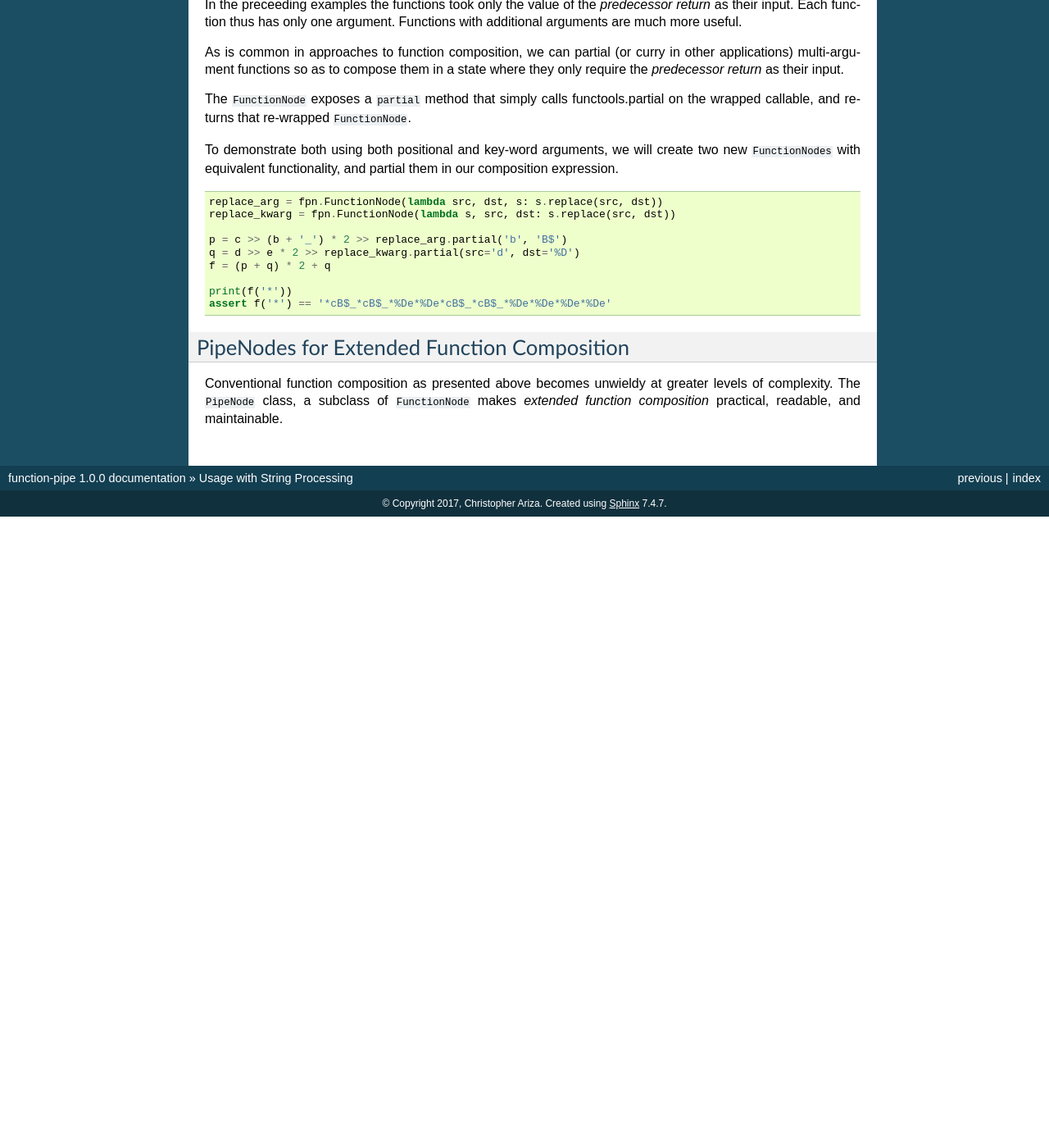
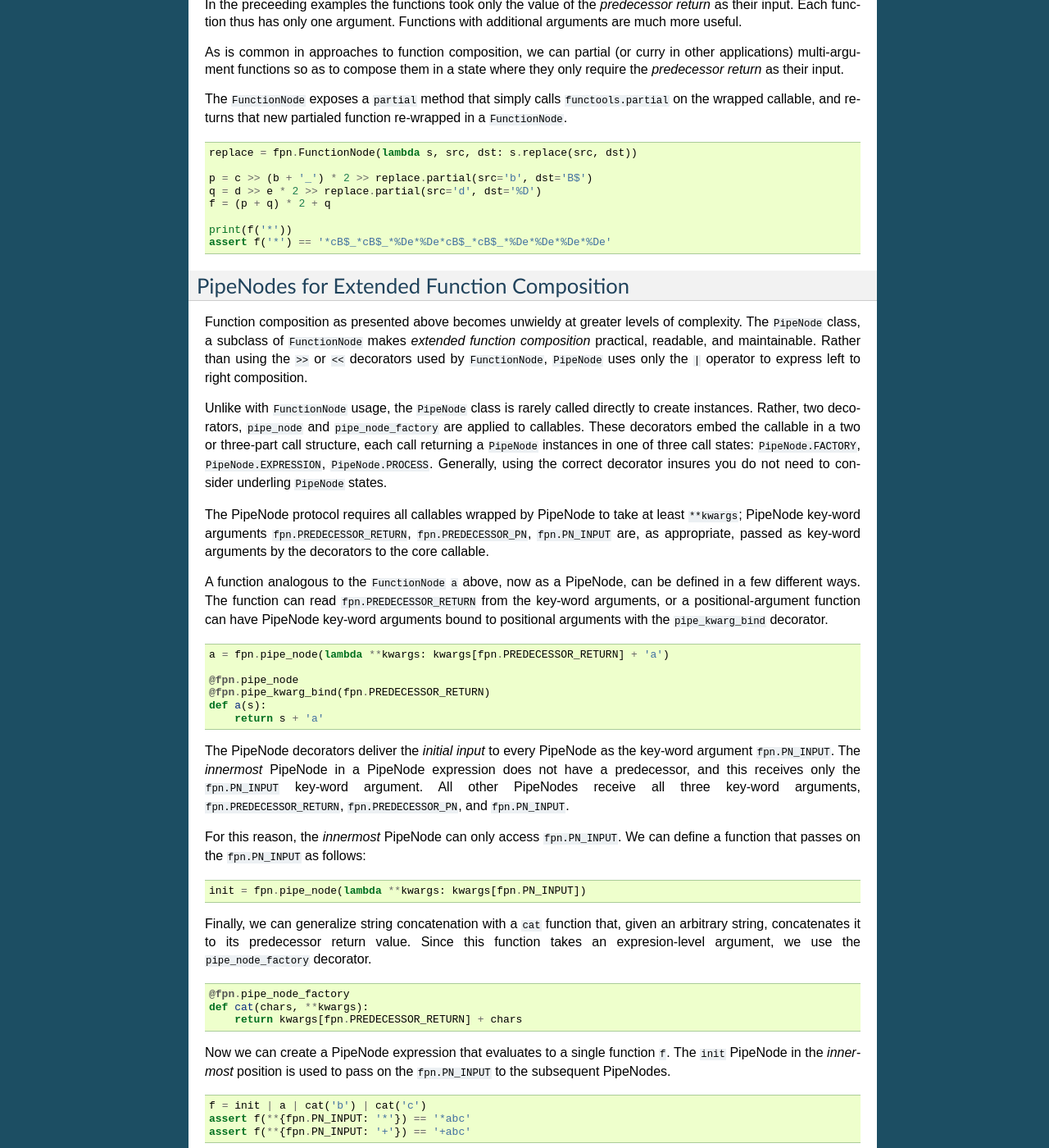
Before and after one commit to InvestmentSystems/function-pipe, a Sphinx documentation site: the page built from doc/source/usage_strings.rst, in a window 1280 px wide and 1400 px high, scrolled down 1582 px. Shown: the whole window at 82% size. Built offline with Sphinx 7.4.7, drawn with Linux system fonts in a browser that asks for light colours; before the commit the page ends 2212 px from its top, so only the background shows below that; some of the changed text lies outside the part shown.

Commit message:
updated documentation

```diff
--- a/doc/source/usage_strings.py
+++ b/doc/source/usage_strings.py
@@ -71,11 +71,10 @@ def fn():
 
     # we can intergrate functions that take arguments through partialling, using either args or kwargs
 
-    replace_arg = fpn.FunctionNode(lambda src, dst, s: s.replace(src, dst))
-    replace_kwarg = fpn.FunctionNode(lambda s, src, dst: s.replace(src, dst))
+    replace = fpn.FunctionNode(lambda s, src, dst: s.replace(src, dst))
 
-    p = c >> (b + '_') * 2 >> replace_arg.partial('b', 'B$')
-    q = d >> e * 2 >> replace_kwarg.partial(src='d', dst='%D')
+    p = c >> (b + '_') * 2 >> replace.partial(src='b', dst='B$')
+    q = d >> e * 2 >> replace.partial(src='d', dst='%D')
     f = (p + q) * 2 + q
 
     print(f('*'))
@@ -86,10 +85,13 @@ def fn():
 def pn():
     # if we are willing to adjust our functions about, we can do even more with PipeNodes. PipeNodes have a protocal; they have to be called in a certain way, and have certain expectations regarding arguments. PipeNodes are created through decorators. Decorated functions receive PipeNode qwargs
 
-    a = fpn.pipe_node(lambda **kwargs: kwarg[fpn.PREDECESSOR_RETURN] + 'a')
+    a = fpn.pipe_node(lambda **kwargs: kwargs[fpn.PREDECESSOR_RETURN] + 'a')
 
     # another way of doing the same thing
-    a = fpn.pipe_node(fpn.pipe_kwarg_bind(fpn.PREDECESSOR_RETURN)(lambda x: x + 'a'))
+    @fpn.pipe_node
+    @fpn.pipe_kwarg_bind(fpn.PREDECESSOR_RETURN)
+    def a(s):
+        return s + 'a'
 
     # capturing the initial input is not automatic
     init = fpn.pipe_node(lambda **kwargs: kwargs[fpn.PN_INPUT])
@@ -107,7 +109,11 @@ def pn():
     # can also be done as the following
 
     print(f(**{fpn.PN_INPUT: '*'}))
+    assert f(**{fpn.PN_INPUT: '+'}) == '+abc'
+
     print(f['*'])
+    assert f['*'] == '*abc'
+
 
     # with pipenodes, all nodes have access to the PN_INPUT through the common kwargs
 
@@ -149,13 +155,12 @@ def pn():
     # we nee dot change our init function to read the chars attr
     init = fpn.pipe_node(lambda **kwargs: kwargs[fpn.PN_INPUT].chars)
 
-    pni = Input('x')
-
     p = init | cat('www') | fpn.store('p')
     q = init | cat('@@') | cat('__') * 2 | fpn.store('q')
     r = init | a | cat(fpn.recall('p')) | cat('c') * 3 | interleave(fpn.recall('q'))
     f = fpn.call(p, q, r)
 
+    pni = Input('x')
     print(f[pni])
 
     pni = Input('x') # must create a new one
@@ -165,5 +170,5 @@ def pn():
 
 
 if __name__ == '__main__':
-    fn()
+    #fn()
     pn()
--- a/doc/source/usage_strings.rst
+++ b/doc/source/usage_strings.rst
@@ -96,17 +96,15 @@ In the preceeding examples the functions took only the value of the *predecessor
 
 As is common in approaches to function composition, we can partial (or curry in other applications) multi-argument functions so as to compose them in a state where they only require the *predecessor return* as their input.
 
-The ``FunctionNode`` exposes a ``partial`` method that simply calls functools.partial on the wrapped callable, and returns that re-wrapped ``FunctionNode``.
+The ``FunctionNode`` exposes a ``partial`` method that simply calls ``functools.partial`` on the wrapped callable, and returns that new partialed function re-wrapped in a ``FunctionNode``.
 
-To demonstrate both using both positional and key-word arguments, we will create two new ``FunctionNodes`` with equivalent functionality, and partial them in our composition expression.
 
 .. code-block:: python
 
-    replace_arg = fpn.FunctionNode(lambda src, dst, s: s.replace(src, dst))
-    replace_kwarg = fpn.FunctionNode(lambda s, src, dst: s.replace(src, dst))
+    replace = fpn.FunctionNode(lambda s, src, dst: s.replace(src, dst))
 
-    p = c >> (b + '_') * 2 >> replace_arg.partial('b', 'B$')
-    q = d >> e * 2 >> replace_kwarg.partial(src='d', dst='%D')
+    p = c >> (b + '_') * 2 >> replace.partial(src='b', dst='B$')
+    q = d >> e * 2 >> replace.partial(src='d', dst='%D')
     f = (p + q) * 2 + q
 
     print(f('*'))
@@ -117,4 +115,109 @@ To demonstrate both using both positional and key-word arguments, we will create
 PipeNodes for Extended Function Composition
 ---------------------------------------------
 
-Conventional function composition as presented above becomes unwieldy at greater levels of complexity. The ``PipeNode`` class, a subclass of ``FunctionNode`` makes *extended function composition* practical, readable, and maintainable.
+Function composition as presented above becomes unwieldy at greater levels of complexity. The ``PipeNode`` class, a subclass of ``FunctionNode`` makes *extended function composition* practical, readable, and maintainable. Rather than using the ``>>`` or ``<<`` decorators used by ``FunctionNode``, ``PipeNode`` uses only the ``|`` operator to express left to right composition.
+
+Unlike with ``FunctionNode`` usage, the ``PipeNode`` class is rarely called directly to create instances. Rather, two decorators, ``pipe_node`` and ``pipe_node_factory`` are applied to callables. These decorators embed the callable in a two or three-part call structure, each call returning a ``PipeNode`` instances in one of three call states: ``PipeNode.FACTORY``, ``PipeNode.EXPRESSION``, ``PipeNode.PROCESS``. Generally, using the correct decorator insures you do not need to consider underling ``PipeNode`` states.
+
+The PipeNode protocol requires all callables wrapped by PipeNode to take at least ``**kwargs``; PipeNode key-word arguments ``fpn.PREDECESSOR_RETURN``, ``fpn.PREDECESSOR_PN``, ``fpn.PN_INPUT`` are, as appropriate, passed as key-word arguments by the decorators to the core callable.
+
+A function analogous to the ``FunctionNode`` ``a`` above, now as a PipeNode, can be defined in a few different ways. The function can read ``fpn.PREDECESSOR_RETURN`` from the key-word arguments, or a positional-argument function can have PipeNode key-word arguments bound to positional arguments with the ``pipe_kwarg_bind`` decorator.
+
+.. code-block:: python
+
+    a = fpn.pipe_node(lambda **kwargs: kwargs[fpn.PREDECESSOR_RETURN] + 'a')
+
+    @fpn.pipe_node
+    @fpn.pipe_kwarg_bind(fpn.PREDECESSOR_RETURN)
+    def a(s):
+        return s + 'a'
+
+The PipeNode decorators deliver the *initial input* to every PipeNode as the key-word argument ``fpn.PN_INPUT``. The *innermost* PipeNode in a PipeNode expression does not have a predecessor, and this receives only the ``fpn.PN_INPUT`` key-word argument. All other PipeNodes receive all three key-word arguments, ``fpn.PREDECESSOR_RETURN``, ``fpn.PREDECESSOR_PN``, and ``fpn.PN_INPUT``.
+
+For this reason, the *innermost* PipeNode can only access ``fpn.PN_INPUT``. We can define a function that passes on the ``fpn.PN_INPUT`` as follows:
+
+.. code-block:: python
+
+    init = fpn.pipe_node(lambda **kwargs: kwargs[fpn.PN_INPUT])
+
+Finally, we can generalize string concatenation with a ``cat`` function that, given an arbitrary string, concatenates it to its predecessor return value. Since this function takes an expresion-level argument, we use the ``pipe_node_factory`` decorator.
+
+.. code-block:: python
+
+    @fpn.pipe_node_factory
+    def cat(chars, **kwargs):
+        return kwargs[fpn.PREDECESSOR_RETURN] + chars
+
+
+Now we can create a PipeNode expression that evaluates to a single function ``f``. The ``init`` PipeNode in the *innermost* position is used to pass on the ``fpn.PN_INPUT`` to the subsequent PipeNodes.
+
+.. code-block:: python
+
+    f = init | a | cat('b') | cat('c')
+    assert f(**{fpn.PN_INPUT: '*'}) == '*abc'
+    assert f(**{fpn.PN_INPUT: '+'}) == '+abc'
+
+We can avoid calling with a key-word argument by using the ``__getitem__`` syntax to call the passed argument as the fpn.PN_INPUT.
+
+.. code-block:: python
+
+    assert f['*'] == '*abc'
+
+
+Each node in a ``PipeNode`` expression has access to the ``fpn.PN_INPUT``. This can be used for many applications. A trivial application below replaces *initial input* characters found in the predecessor return with expression-level characters.
+
+.. code-block:: python
+
+    @fpn.pipe_node_factory
+    def replace_init(chars, **kwargs):
+        return kwargs[fpn.PREDECESSOR_RETURN].replace(kwargs[fpn.PN_INPUT], chars)
+
+    f = init | a | cat('b') | cat('c') * 2 | replace_init('+')
+    assert f['*'] == '+abc+abc'
+
+
+A callable decorated with ``pipe_node_factory`` can take expression-level arguments. With a `PipeNode` expression, these argument can be PipeNode expressions. The following function interleaves expression-level passed arguments with those of the predecessor return value.
+
+.. code-block:: python
+
+    @fpn.pipe_node_factory
+    def interleave(chars, **kwargs):
+        pred = kwargs[fpn.PREDECESSOR_RETURN]
+        post = []
+        for i, c in enumerate(pred):
+            post.append(c)
+            post.append(chars[i % len(chars)])
+        return ''.join(post)
+
+    h = init | cat('@@') | cat('__') * 2
+
+    f = init | a | cat('b') | cat('c') * 3 | replace_init('+') | interleave(h)
+
+    assert f['*'] == '+*a@b@c_+_a*b@c@+_a_b*c@'
+
+
+We can break ``PipeNode`` expressions into pieces by storing and recalling results. This requires that the *initial input* is a ``PipeNodeInput`` or a subclass. The following ``Input`` class exposes the passed ``chars`` as an instance attribute. Alternative designs for ``PipeNodeInput`` subclasses can provide a range of input data preparation.
+
+The ``store`` and ``recall`` ``PipeNode`` can be used to store a predecessor value or provide a stored value as an output later in the composition. The ``recall`` ``PipeNode``, for example, can be used as an argument to ``pipe_node_factory`` functions. The ``call`` ``PipeNode`` will call any number of passed ``PipeNode`` expressions.
+
+.. code-block:: python
+
+    class Input(fpn.PipeNodeInput):
+        def __init__(self, chars):
+            super().__init__()
+            self.chars = chars
+
+    @fpn.pipe_node
+    def init(**kwargs):
+        return kwargs[fpn.PN_INPUT].chars
+
+    p = init | cat('www') | fpn.store('p')
+    q = init | cat('@@') | cat('__') * 2 | fpn.store('q')
+    r = init | a | cat(fpn.recall('p')) | cat('c') * 3 | interleave(fpn.recall('q'))
+
+    f = fpn.call(p, q, r)
+
+    assert f[pni] == 'xxa@x@w_w_wxc@x@a_x_wxw@w@c_x_axx@w@w_w_cx'
+
+
+While these string processors do not do anything useful, they demonstrate common approaches in working with FunctionNode and PipeNode instances.
```
Also changed, not shown: function_pipe.py (+27 -19 lines).
